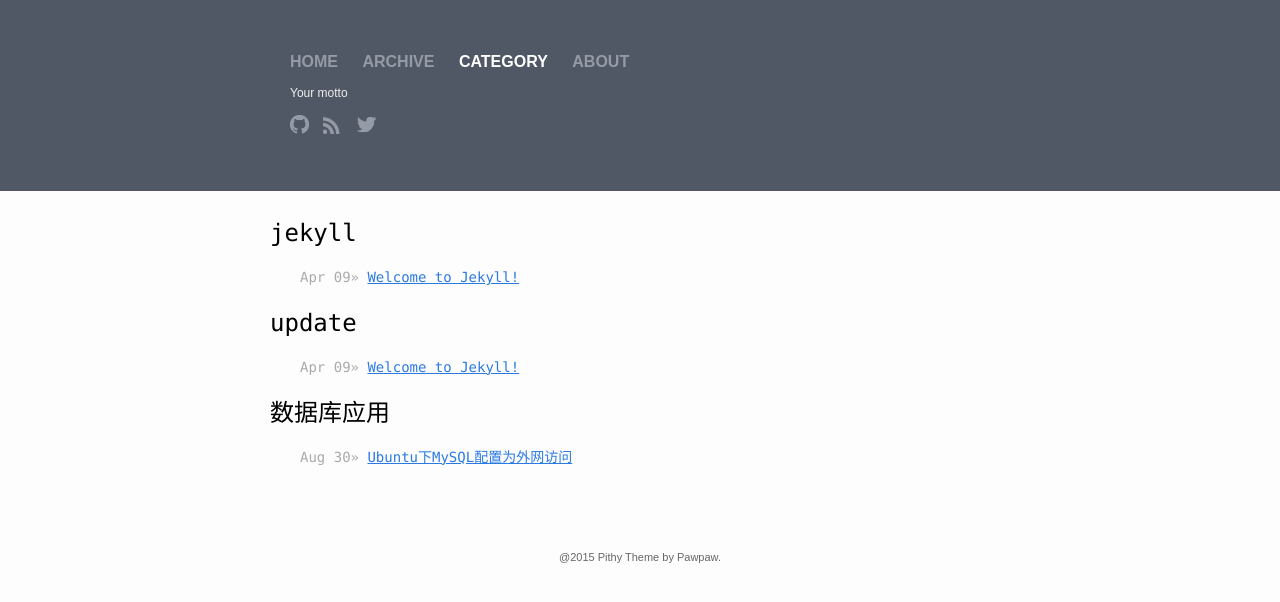
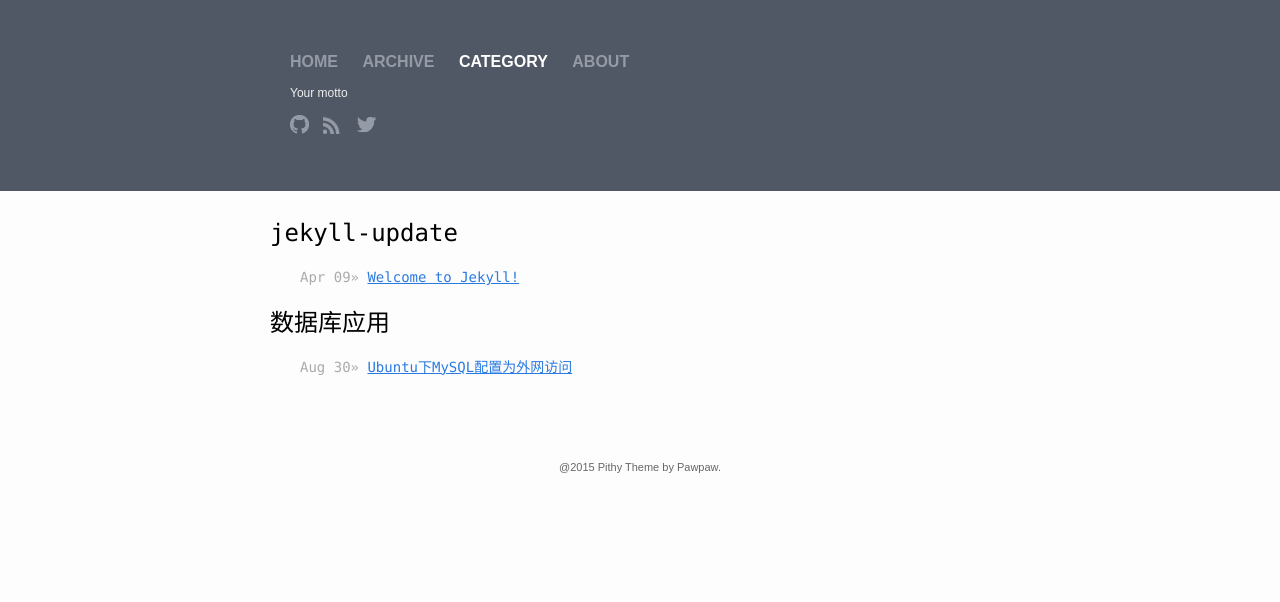
Before and after one commit to Jonky-Q/Jonky-Q.github.io, a Jekyll site: the page built from category.html, in a window 1280 px wide. Shown: the top 602 px of the page. Built offline with Jekyll 4.4.1, drawn with Linux system fonts in a browser that asks for light colours.

Commit message:
modify category

```diff
--- a/_posts/2015-04-09-welcome-to-jekyll copy.markdown
+++ b/_posts/2015-04-09-welcome-to-jekyll copy.markdown
@@ -2,7 +2,7 @@
 layout: post
 title:  "Welcome to Jekyll!"
 date:   2015-04-09 11:23:32
-categories: jekyll update
+categories: jekyll-update
 ---
 You’ll find this post in your `_posts` directory. Go ahead and edit it and re-build the site to see your changes. You can rebuild the site in many different ways, but the most common way is to run `jekyll serve`, which launches a web server and auto-regenerates your site when a file is updated.
 
```
